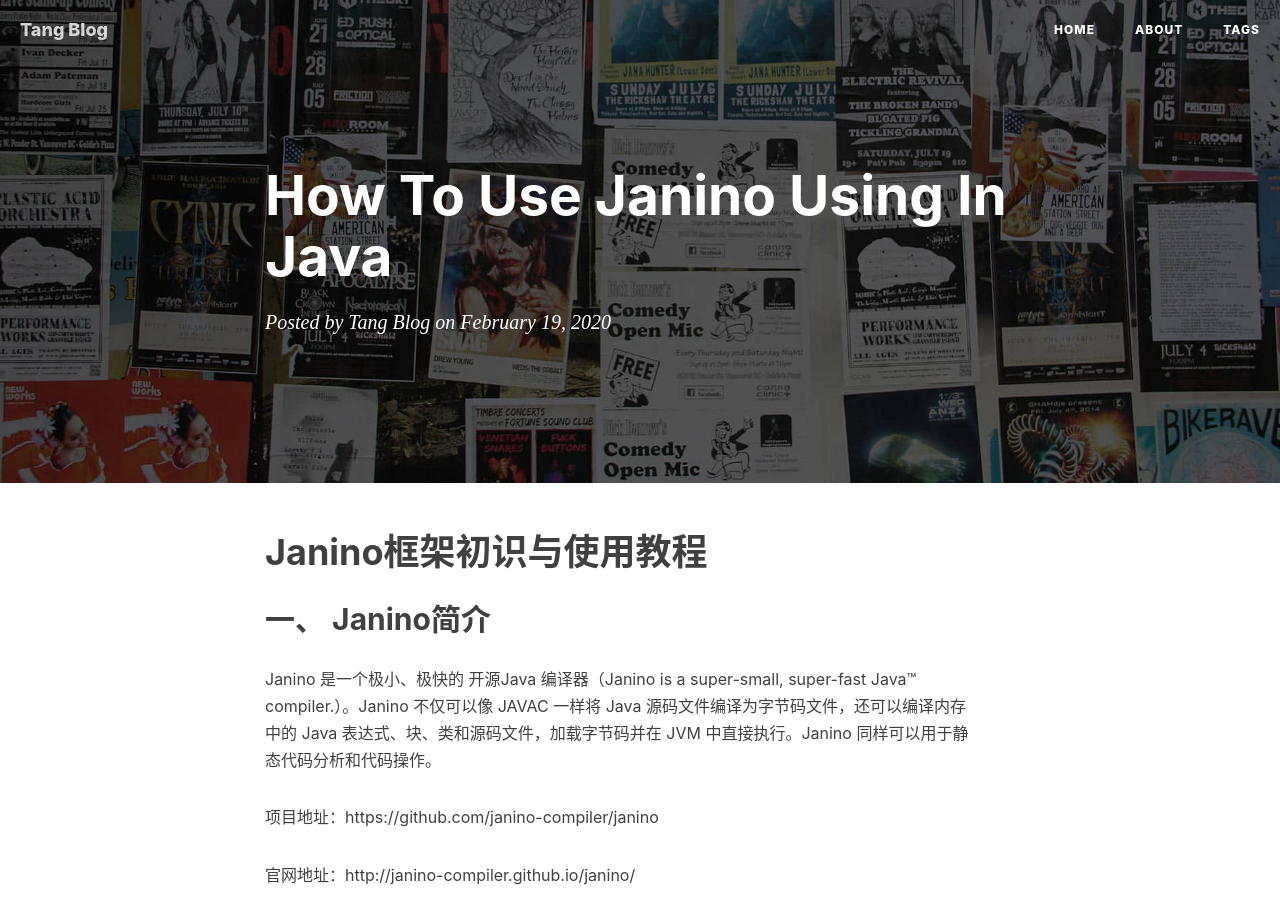
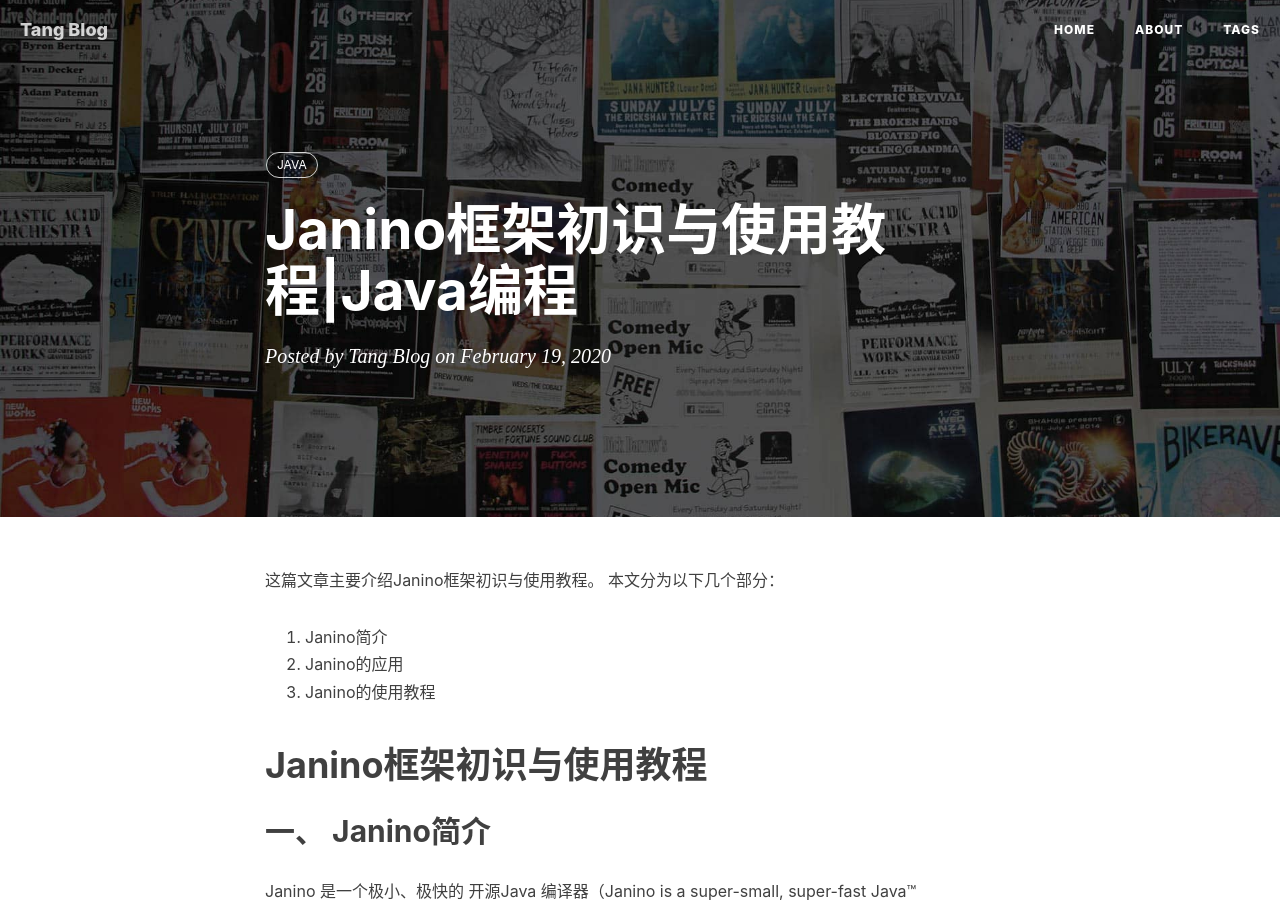
Before and after one commit to tangyibo/tangyibo.github.io, a Jekyll site: the page built from _posts/2020-02-19-how-to-use-janino-using-in-java.md, in a window 1280 px wide and 900 px high. Built offline with Jekyll 4.4.1, drawn with Linux system fonts in a browser that asks for light colours; nearby versions of some CDN libraries; our own code applies the rules of GitHub Pages for plain Markdown files; comment, search, counter and statistics services are not loaded.

Commit message:
Update 2020-02-19-how-to-use-janino-using-in-java.md

```diff
--- a/_posts/2020-02-19-how-to-use-janino-using-in-java.md
+++ b/_posts/2020-02-19-how-to-use-janino-using-in-java.md
@@ -1,3 +1,16 @@
+---
+layout: post
+title: Janino框架初识与使用教程|Java编程
+category: Git
+tag: [JAVA]
+---
+
+这篇文章主要介绍Janino框架初识与使用教程。
+本文分为以下几个部分：
+1. Janino简介
+2. Janino的应用
+3. Janino的使用教程
+
 # Janino框架初识与使用教程
 
 ## 一、 Janino简介
```
